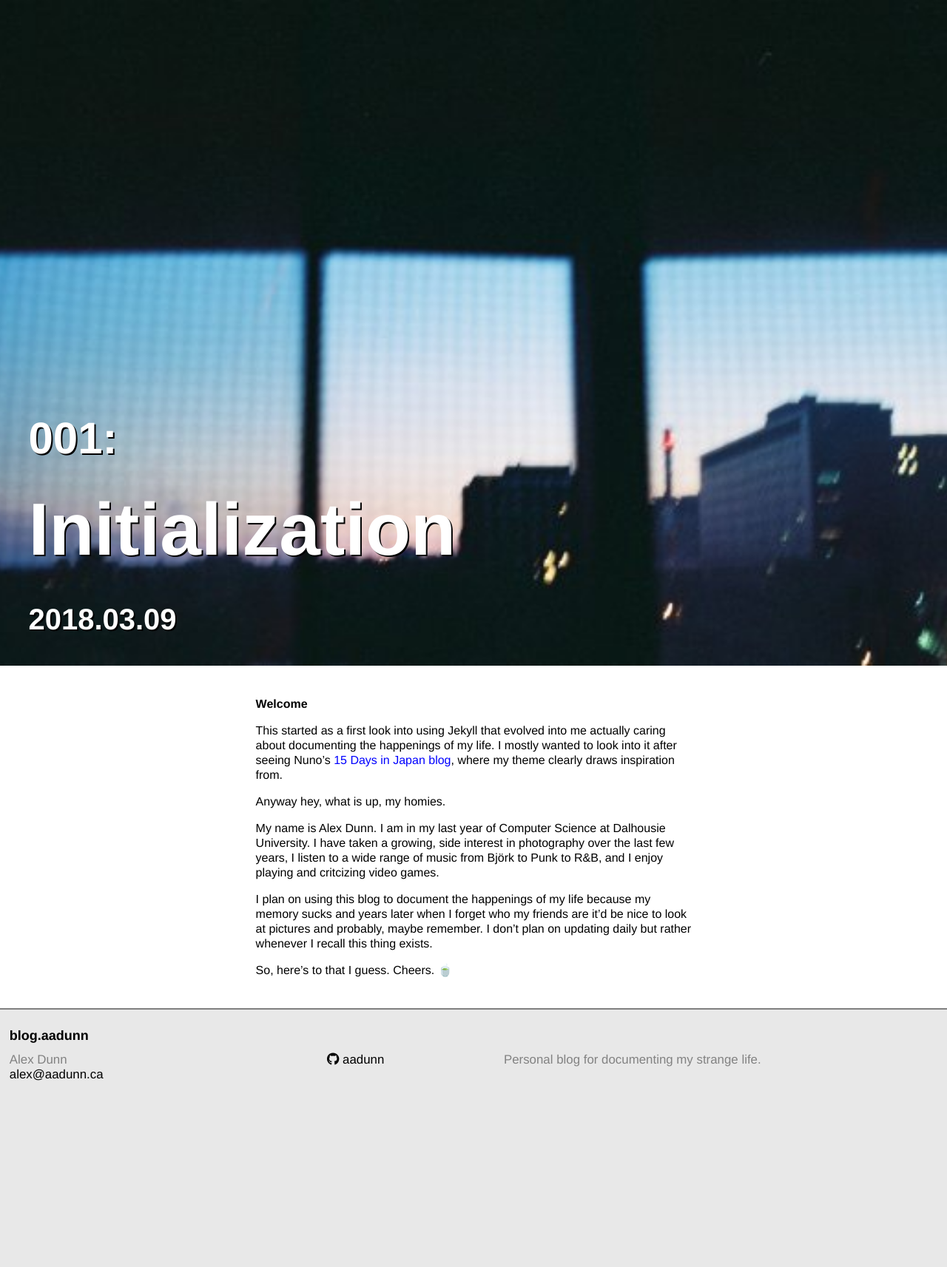
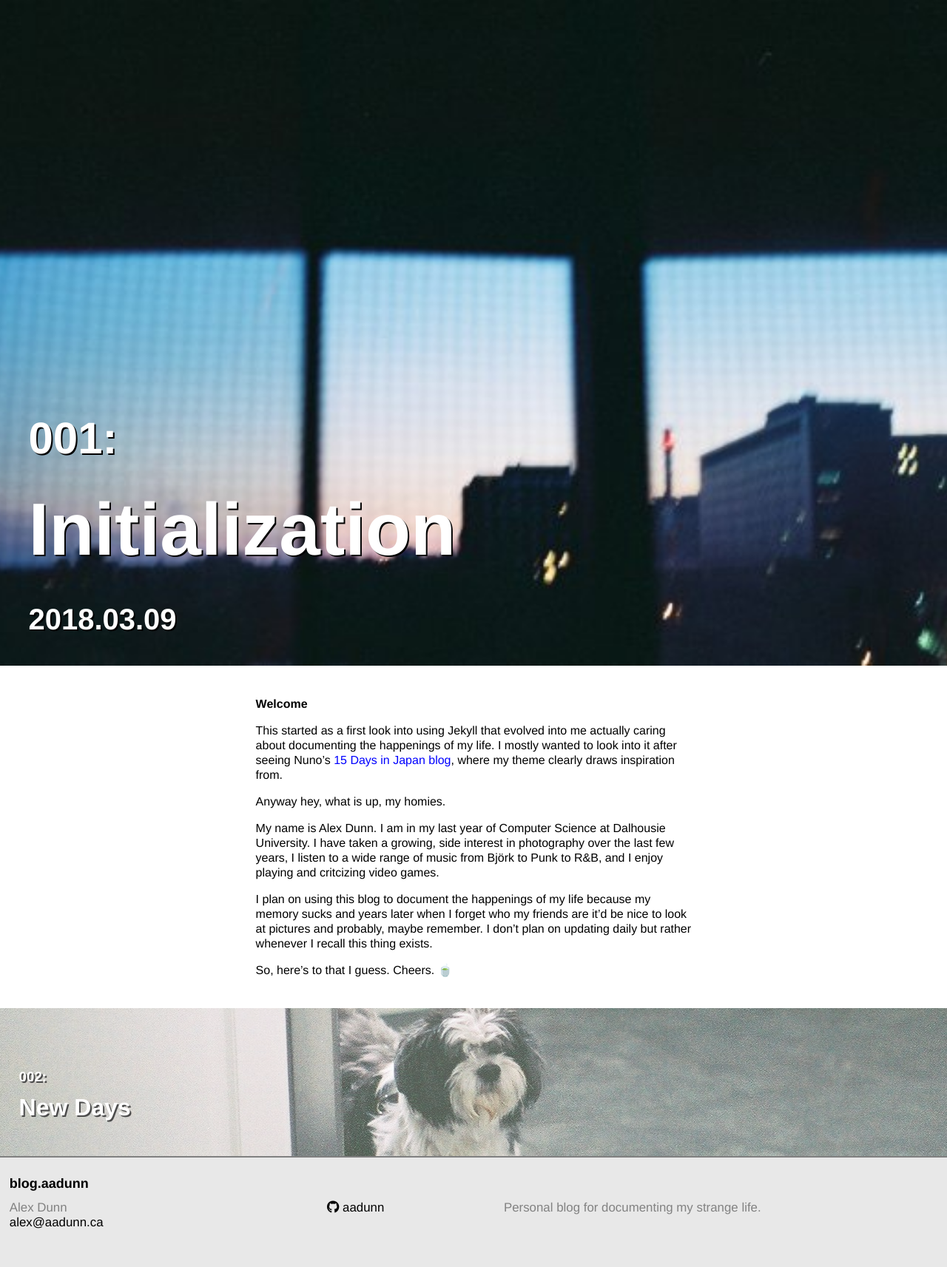
Before and after one commit to aadunn/blog, a Jekyll site: the page built from _posts/2018-03-09-first-post.md, in a window 1280 px wide. Shown: the whole page at 74% size. Built offline with Jekyll 4.4.1, drawn with Linux system fonts in a browser that asks for light colours; nearby versions of some CDN libraries; before the commit the page ends 1478 px from its top, so only the background shows below that.

```diff
--- a/_layouts/default.html
+++ b/_layouts/default.html
@@ -22,6 +22,7 @@
       type="text/javascript"></script>
     <script src="/assets/js/main.js" type="text/javascript"></script>
 
+
   </body>
 
 </html>
--- a/_layouts/post.html
+++ b/_layouts/post.html
@@ -10,7 +10,7 @@
 	  <span>
 	    <h3 class="post-id">{{ page.postId }}:</h3>
 	    <h1 class="post-title">{{ page.title }}</h1>
-	    <h4 class="post-date">{{ page.date | date: "%Y.%m.%d" }}</h4><!-- TODO: format date -->
+	    <h4 class="post-date">{{ page.date | date: "%Y.%m.%d" }}</h4>
 	  </span>
 	</section>
 
@@ -21,4 +21,48 @@
 	</div>
 </article>
 
+
+{% if page.next %}
+	{% assign next = page.next %}
+{% endif %}
+{% if page.previous %}
+	{% assign previous = page.previous %}
+{% endif %}
+
+<div class="next-previous">
+	<ul class="adjacent-list">
+		{% if page.next %}
+		<li>
+			<a class="post-link" href="{{ next.url | absolute_url }}">
+				<div class="post-summary"
+					style="background-image: url({{ next.headerImage }}); background-position: center; opacity: .7;">
+
+		      <div class="title-container">
+				    <h3 >{{ next.postId }}:</h3>
+				    <h1>{{ next.title }}</h1>
+				  </div>
+
+		  	</div>
+			</a>
+		</li>
+		{% endif %}
+
+		{% if page.previous %}
+		<li>
+			<a class="post-link" href="{{ previous.url | absolute_url }}">
+				<div class="post-summary"
+					style="background-image: url({{ previous.headerImage }}); background-position: center; opacity: .7;">
+
+		      <div class="title-container">
+				    <h3 >{{ previous.postId }}:</h3>
+				    <h1>{{ previous.title }}</h1>
+				  </div>
+
+		  	</div>
+			</a>
+		</li>
+		{% endif %}
+	</ul>
+</div>
+
 {% include footer.html %}
--- a/_sass/base.scss
+++ b/_sass/base.scss
@@ -30,7 +30,7 @@
 	font-family: "Meiji Sans", "Helvetica Neue", Helvetica, sans-serif;
 	//font-size: 14px;
 	line-height: 20px;
-  background-color: $grey-color-light;
+  background-color: white;
 }
 
 
@@ -69,13 +69,16 @@
 
 .site-footer {
   width: 100%;
-  max-height: 100px;
+  max-height: 150px;
+  min-height: 150px;
   padding: 1%;
   border-style: solid;
   border-color: gray;
   border-width: 2px 0px 0px 0px;
   position: relative;
   font-size: 10px;
+
+  background-color: $grey-color-light;
 
   -moz-box-sizing: border-box;
   -webkit-box-sizing: border-box;
--- a/_sass/home.scss
+++ b/_sass/home.scss
@@ -17,16 +17,5 @@
 		padding: 0;
 		width: 70%;
 		color: white;
-
-		.post-summary {
-			padding: 5%;
-			padding-left: 2%;
-			padding-bottom: 1%;
-			margin-left: 0;
-
-			a {
-				width:100%;
-			}
-		}
 	}
 }
--- a/_sass/post.scss
+++ b/_sass/post.scss
@@ -65,10 +65,41 @@
 	z-index: 0;
 
 	a {
-		//text-decoration: underline;
 		color: blue;
 	}
 }
+
+
+/* next-previous post navigation */
+
+.next-previous {
+	width: 100vw;
+
+	.adjacent-list {
+		padding: 0;
+		margin: 0;
+		width: 100vw;
+		list-style: none;
+
+		li {
+			padding: 0;
+			margin: 0;
+		}
+
+		div.post-summary {
+			height: 200px;
+			padding: 5%;
+			padding-left: 2%;
+			padding-bottom: 1%;
+			margin-left: 0;
+
+			a {
+				width:100%;
+			}
+		}
+	}
+}
+
 
 @include media-query($on-palm) {
 	.article-cover {
```
Also changed, not shown: _layouts/home.html (+29 -10 lines), 1 other file.
